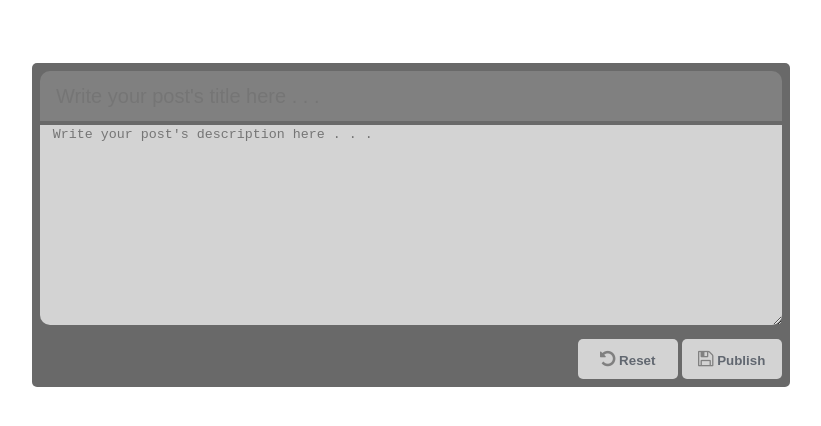
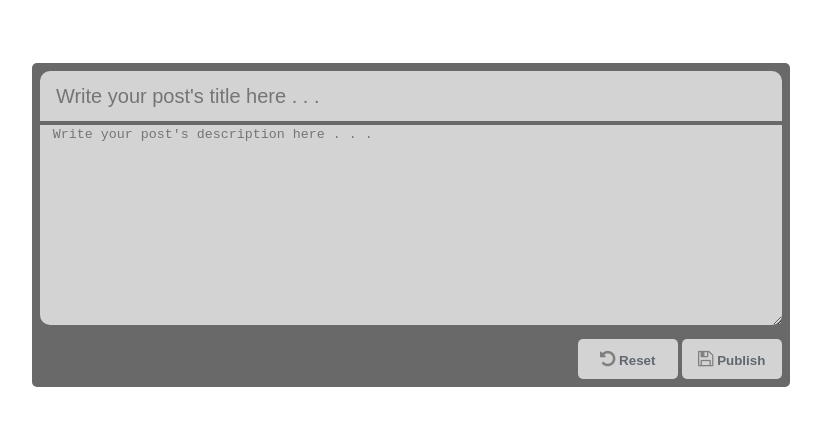
Before and after one commit to sshihabb007/ASP.NET-projects-HTML-demo, a plain HTML site: page User/create_new_post.html in a window 1280 px wide. Shown: the whole page, without its empty margins (229-1050 px from the left). Drawn offline with Linux system fonts and the light colour scheme.

Commit message:
Update new_post.css

```diff
--- a/resource/css/new_post.css
+++ b/resource/css/new_post.css
@@ -12,7 +12,7 @@
     width: 100%;
     height: 50px;
     font-size: 20px;
-    background: gray;
+    background: lightgray;
     padding-left: 5px;
     color: snow;
     caret-color: aliceblue;
```
